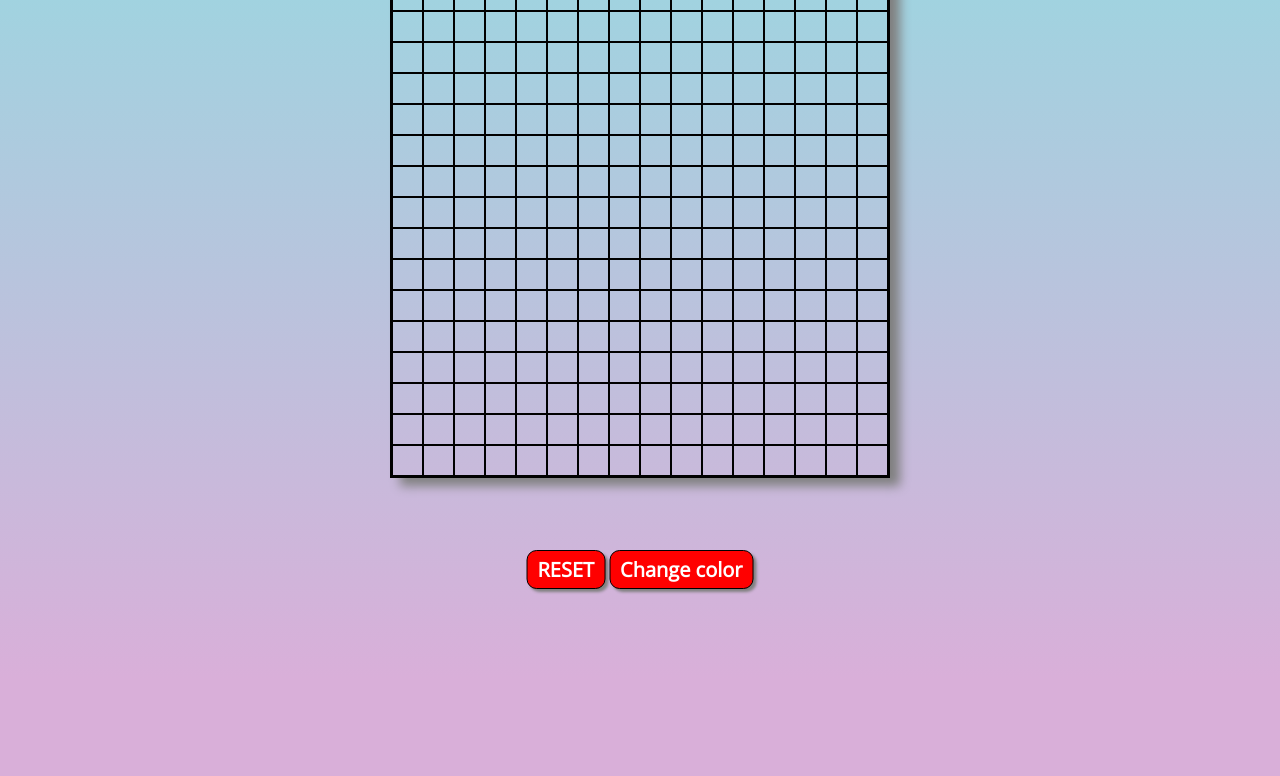
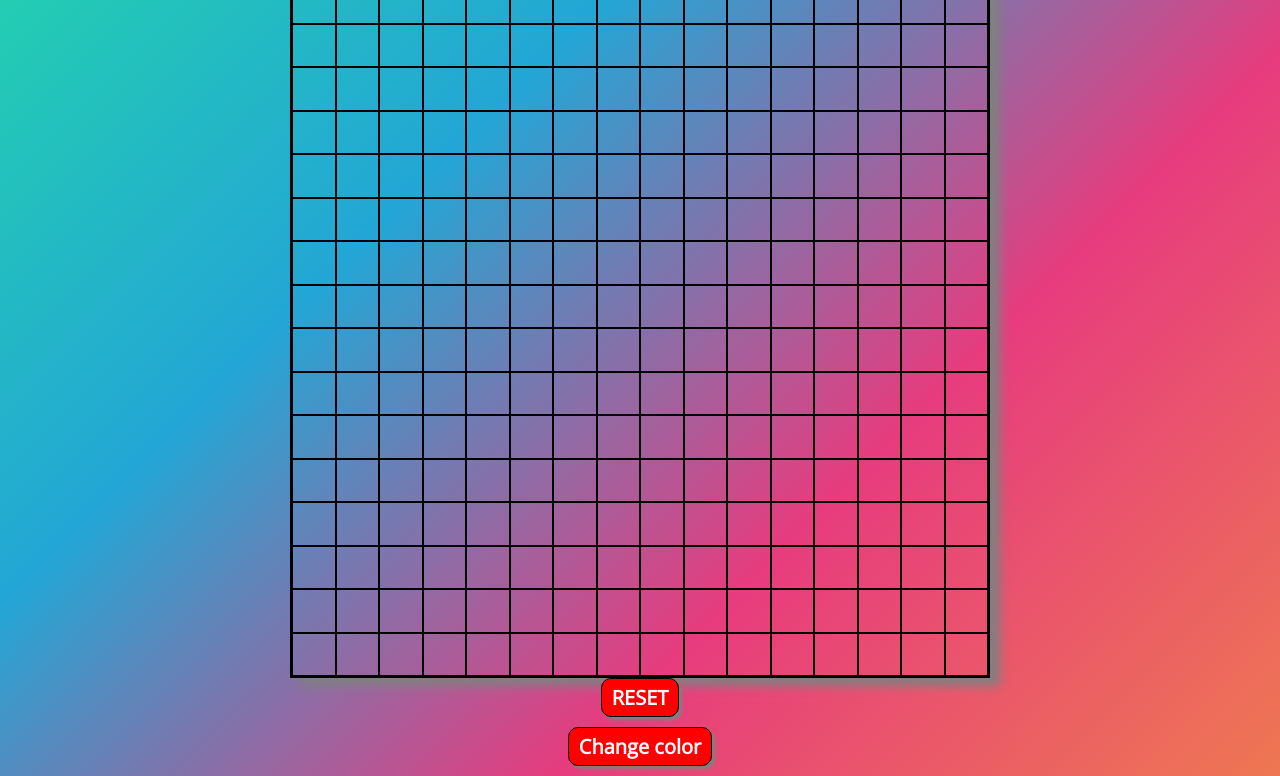
Before and after one commit to anandawira/etch-a-sketch, a plain HTML site: page index.html in a window 1280 px wide. Shown: the part 121-897 px from the top of the page. Before the commit the page ends 800 px from the top, so only its background shows below. Drawn offline with nearby package versions, Linux system fonts and the light colour scheme.

Commit message:
Update style.css

```diff
--- a/src/style.css
+++ b/src/style.css
@@ -3,28 +3,17 @@
   padding: 0;
   box-sizing: border-box;
 }
-body {
-  background-color: #d9afd9;
-  background-image: linear-gradient(0deg, #d9afd9 0%, #97d9e1 100%);
-  min-height: 100vh;
-  min-width: 100vw;
-}
 
 #container {
-  height: 500px;
-  width: 500px;
+  height: 700px;
+  width: 700px;
   margin: auto;
   display: flex;
   flex-direction: column;
   border: 2px solid black;
   box-shadow: 10px 8px 10px grey;
 }
-.btn-container {
-  position: absolute;
-  left: 50%;
-  transform: translate(-50%);
-  bottom: 10%;
-}
+
 .row {
   flex-grow: 1;
   display: flex;
@@ -36,8 +25,7 @@ body {
 }
 
 button {
-  display: inline-block;
-  /* display: block; */
+  display: block;
   margin: 0px auto 10px auto;
   font-size: 20px;
   font-family: "Open Sans", sans-serif;
@@ -55,3 +43,7 @@ h1 {
   text-align: center;
   font-size: 50px;
 }
+
+html{
+  background: linear-gradient(-45deg , #EE7752, #E73C7E, #23A6D5, #23D5AB);
+}
```
